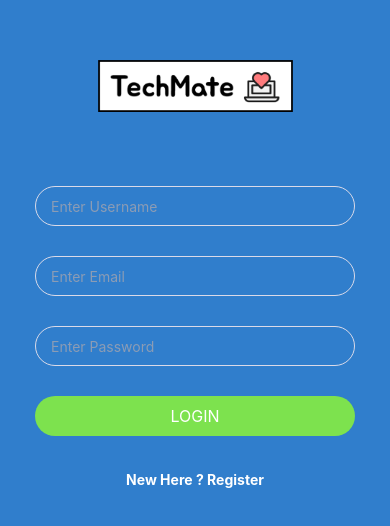
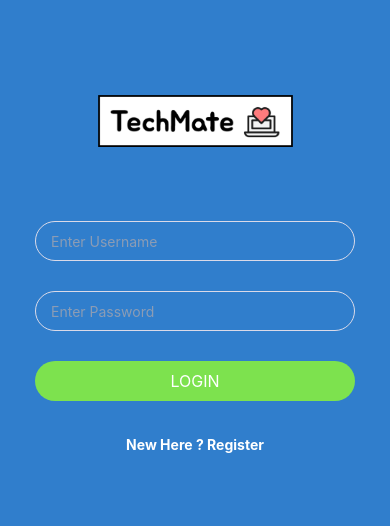
Before and after one commit to CapstoneDesign-TechMate/Frontend-Backend, a React Native app: screen /LoginScreen in a window 390 px wide. Shown: the part 170-696 px from the top of the page. Built offline with nearby package versions, Linux system fonts and the light colour scheme.

Commit message:
2022.05.18

```diff
--- a/Screen/LoginScreen.js
+++ b/Screen/LoginScreen.js
@@ -21,7 +21,6 @@ import Loader from './Components/Loader';
 
 const LoginScreen = ({navigation}) => {
   const [userName, setUserName] = useState('');
-  const [userEmail, setUserEmail] = useState('');
   const [userPassword, setUserPassword] = useState('');
   const [loading, setLoading] = useState(false);
   const [errortext, setErrortext] = useState('');
@@ -33,10 +32,6 @@ const LoginScreen = ({navigation}) => {
     setErrortext('');
     if (!userName) {
       alert('Please fill Username');
-      return;
-    }
-    if (!userEmail) {
-      alert('Please fill Email');
       return;
     }
     if (!userPassword) {
@@ -65,7 +60,6 @@ const LoginScreen = ({navigation}) => {
       },
       body: JSON.stringify({
         username: userName,
-        email: userEmail,
         password: userPassword,
       })
     })
@@ -76,12 +70,12 @@ const LoginScreen = ({navigation}) => {
         console.log(responseJson);
         // If server response message same as Data Matched
         if (responseJson.status === 'success') {
-          AsyncStorage.setItem('user_id', responseJson.data.email);
-          console.log(responseJson.data.email);
+          //AsyncStorage.setItem('user_id', responseJson.data.email);
+          //console.log(responseJson.data.email);
           navigation.replace('DrawerNavigationRoutes');
         } else {
-          setErrortext(responseJson.msg);
-          console.log('Please check your email id or password');
+          setErrortext(responseJson.error);
+          //console.log('Please check your email id or password');
         }
       })
       .catch((error) => {
@@ -126,26 +120,6 @@ const LoginScreen = ({navigation}) => {
                 returnKeyType="next"
                 onSubmitEditing={() =>
                   emailInputRef.current && emailInputRef.current.focus()
-                }
-                underlineColorAndroid="#f000"
-                blurOnSubmit={false}
-              />
-            </View>
-            <View style={styles.SectionStyle}>
-              <TextInput
-                style={styles.inputStyle}
-                onChangeText={(UserEmail) =>
-                  setUserEmail(UserEmail)
-                }
-                placeholder="Enter Email" //dummy@abc.com
-                placeholderTextColor="#8b9cb5"
-                autoCapitalize="none"
-                keyboardType="email-address"
-                ref={emailInputRef}
-                returnKeyType="next"
-                onSubmitEditing={() =>
-                  passwordInputRef.current &&
-                  passwordInputRef.current.focus()
                 }
                 underlineColorAndroid="#f000"
                 blurOnSubmit={false}
--- a/Screen/RegisterScreen.js
+++ b/Screen/RegisterScreen.js
@@ -88,7 +88,7 @@ const RegisterScreen = (props) => {
             'Registration Successful. Please Login to proceed'
           );
         } else {
-          setErrortext(responseJson.msg);
+          setErrortext(responseJson.error);
         }
       })
       .catch((error) => {
```
